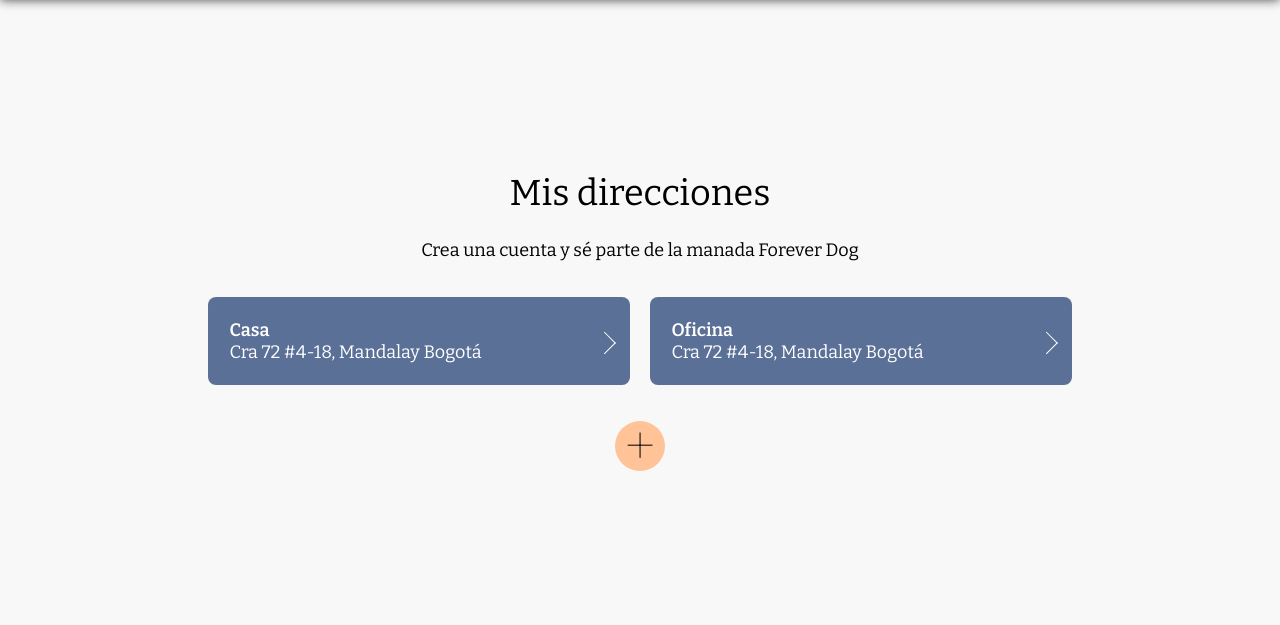
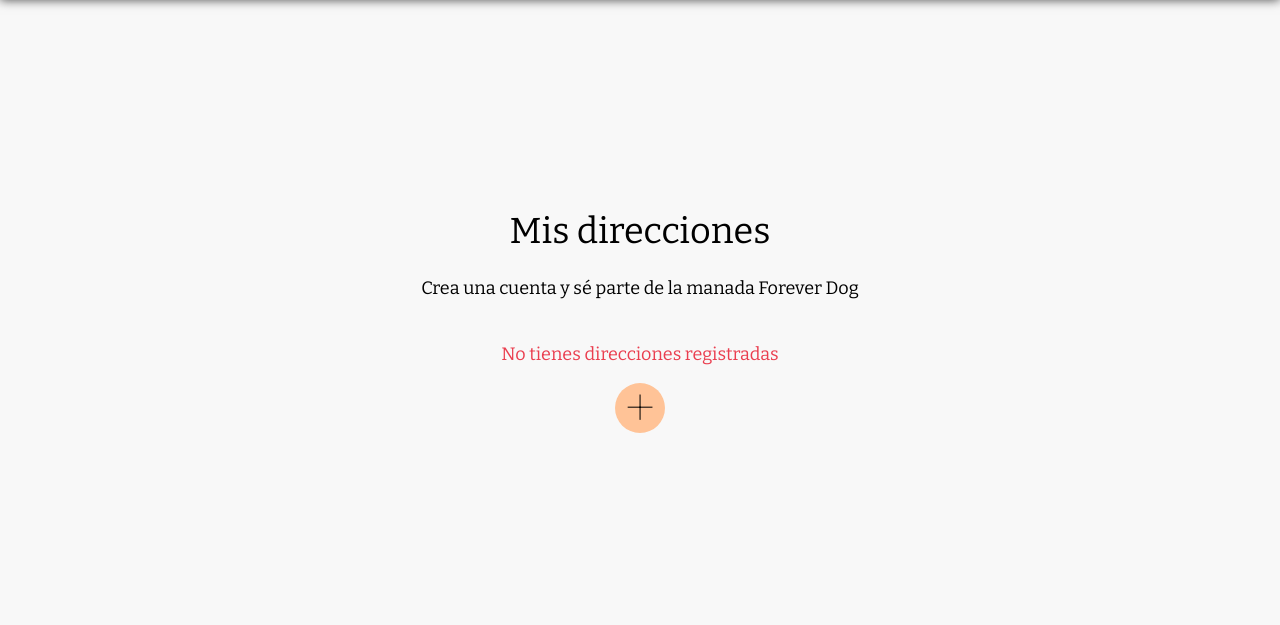
Before and after one commit to andsoler11/tuco-app, a Django app: page /my-addresses/ in a window 1280 px wide. Shown: the part 110-735 px from the top of the page. Run offline with Django 4.2, Linux system fonts and the light colour scheme; the visitor is signed in with stand-in values (Sample User, id 1); data comes from the database, SQL or seed files in the repository; some libraries are stand-ins or nearby versions.

Commit message:
added address backend

```diff
--- a/apps/users/templates/users/addresses.html
+++ b/apps/users/templates/users/addresses.html
@@ -29,25 +29,22 @@
         {% endif %}
 
         <div class="list-wrapper mt-2">
-            <!-- SI SOLO HAY UNA DIRECCIÓN
-            <ul class="options-list center-list mb-2">
-            -->
-            <!-- SI HAY MÁS DE 1 DIRECCIÓN-->
+            {% if addresses %}
                 <ul class="options-list grid-list mb-2">
-            <!---->
+                    {% for address in addresses %}
                         <li class="item-list">
                             <a href="#" class="blue-card border-radius">
-                        <span class="title-address">Casa</span>
-                        <span class="address">Cra 72 #4-18, Mandalay Bogotá</span>
+                                <span class="title-address">{{ address.name|capfirst }}</span>
+                                <span class="address">{{ address.display_address|capfirst }}.</span>
                             </a>
                         </li>
-                <li class="item-list">
-                    <a href="#" class="blue-card border-radius">
-                        <span class="title-address">Oficina</span>
-                        <span class="address">Cra 72 #4-18, Mandalay Bogotá</span>
-                    </a>
-                </li>
+                    {% endfor %}
                 </ul>
+            {% else %}
+                <div class="alert alert--error">
+                    <p class="alert__message">No tienes direcciones registradas</p>
+                </div>
+            {% endif %}
             <div class="wrapper-button">
                 <a class="add-pet-button" href="/new-address"></a><!--Agregar url-->
             </div>
--- a/apps/users/views.py
+++ b/apps/users/views.py
@@ -28,9 +28,10 @@ def userLogin(request):
     if request.method == 'POST':
         username = request.POST['email'].lower()
         password = request.POST['password']
+        username_mask = privacy.secure_email(username)['mask']
 
         try:
-            user = CustomUser.objects.get(username=username)
+            user = CustomUser.objects.get(username=username_mask)
             user = authenticate(request, username=username, password=password)
             if user is not None:
                 login(request, user)
@@ -228,9 +229,19 @@ def account(request):
 def custom_404(request, exception):
     return render(request, '404.html', status=404)
 
+@login_required(login_url='login')
+def myAddresses(request):
+    """Render My Addresses page"""
+    user = CustomUser.objects.get(id=request.user.id)
+    context = {'page': 'addresses'}
+    if user.addresses:
+        addresses = json.loads(user.addresses)
+        for address in addresses:
+            address['address'] = privacy.decrypt(address['address'])
+            address['user_phone'] = privacy.decrypt(address['user_phone'])
+            address['display_address'] = f"{address['address']}, {address['depto']}, {address['city']}"
 
-def myAddresses(request):
-    context = {'page': 'addresses'}
+        context['addresses'] = addresses
     return render(request, 'users/addresses.html', context)
 
 
@@ -253,10 +264,6 @@ def newAddress(request):
             messages.error(request, 'El nombre es demasiado corto')
             return redirect('new-address')
 
-        if not name_address.replace(" ", "").isalpha():
-            messages.error(request, 'El nombre es inválido')
-            return redirect('new-address')
-
         address = request.POST['address']
         if len(address) > 50:
             messages.error(request, 'La dirección es demasiado larga')
@@ -270,15 +277,15 @@ def newAddress(request):
 
         addresses = []
         if user.addresses:
-            addresses = user.addresses
+            addresses = json.loads(user.addresses)
 
         new_address = {
             'name': name_address,
-            'address': address,
+            'address': privacy.encrypt(address),
             'additional_info': request.POST['additional_info'],
             'depto': request.POST['depto'],
             'city': request.POST['city'],
-            'user_phone': request.POST['user_phone'],
+            'user_phone': privacy.encrypt(request.POST['user_phone']),
         }
 
         addresses.append(new_address)
```
Lines whose indentation alone changed are shown as unchanged.
